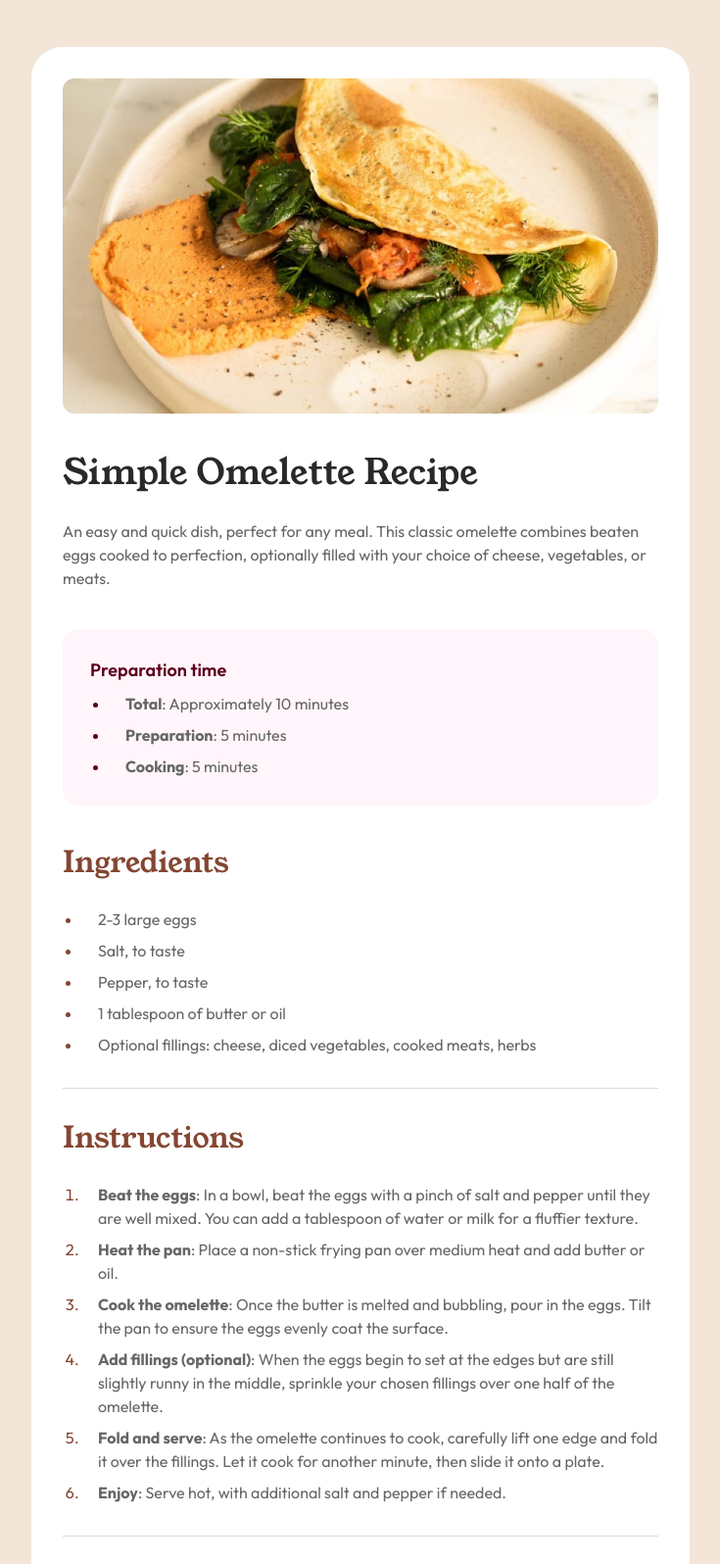
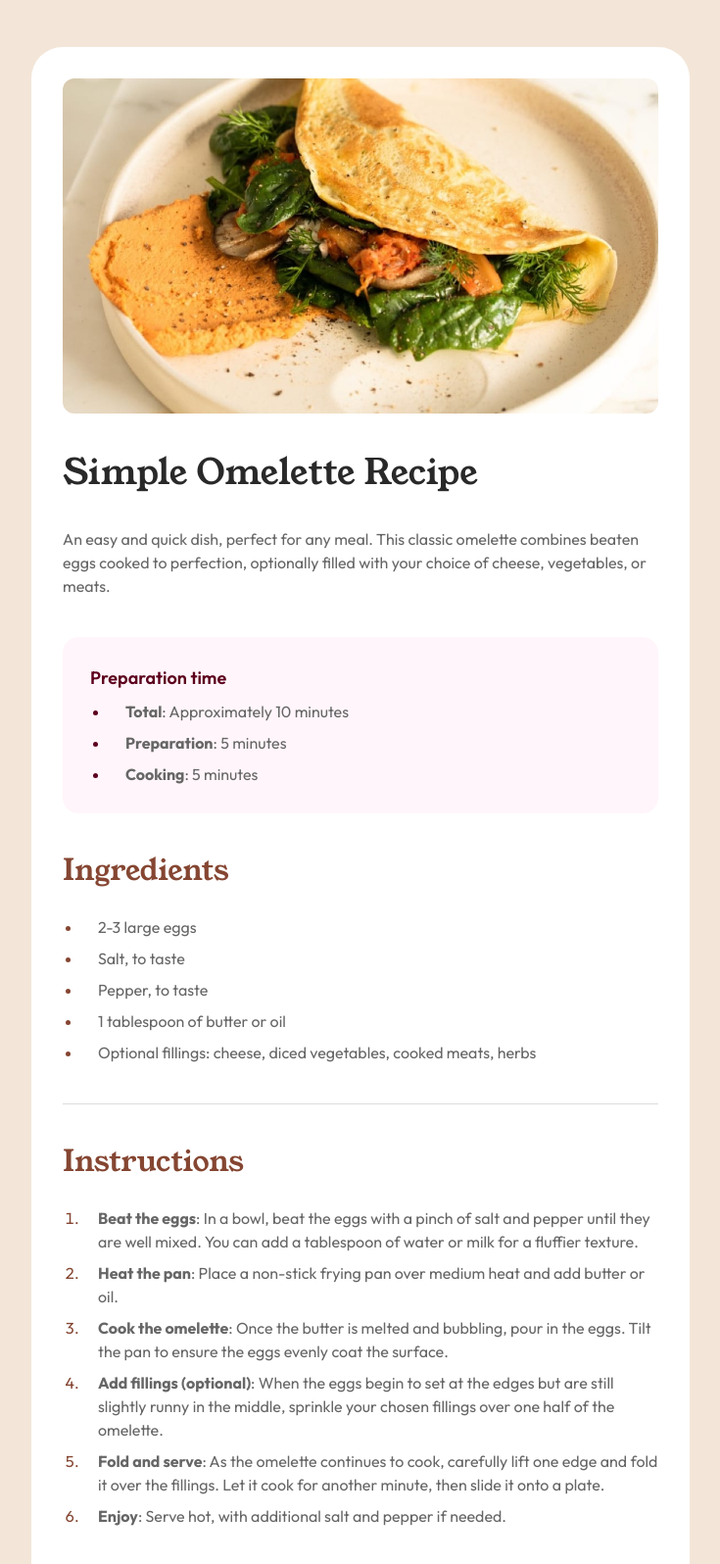
Before and after one commit to caroWD/fm_recipe_page, a website: page index.html in a window 1280 px wide. Shown: the top 1596 px of the page at 98% size, without its empty margins (272-1007 px from the left). Drawn offline with Linux system fonts and the light colour scheme.

Commit message:
CSS Styles laptop version

```diff
--- a/index.html
+++ b/index.html
@@ -15,13 +15,13 @@
 </head>
 <body>
   <div class="bg-stone-100 font-main text-white-600 md:pt-12 2lg:pt-32">
-    <div class="bg-white-50 flex flex-col gap-8 w-full max-w-2xl mx-auto md:gap-10 md:p-8 md:mb-12 md:rounded-[2rem] 2lg:mb-24 2lg:max-w-3xl">
-      <header class="flex flex-col gap-8 md:gap-10">
-        <div class="md:rounded-xl overflow-hidden">
+    <div class="bg-white-50 flex flex-col gap-8 w-full max-w-2xl mx-auto md:gap-10 md:p-8 md:mb-12 md:rounded-[2rem] 2lg:mb-24 2lg:max-w-3xl 2lg:p-10 2lg:rounded-[2.5rem]">
+      <header class="flex flex-col gap-8 md:gap-10 2lg:gap-12">
+        <div class="overflow-hidden md:rounded-xl 2lg:rounded-2xl">
           <img class="aspect-square object-cover md:aspect-video" src="./src/img/image-omelette.jpeg" alt="Omelette">
         </div>
-        <hgroup class="flex flex-col gap-7 px-8 md:px-0">
-          <h1 class="font-heading text-4xl text-white-950">Simple Omelette Recipe</h1>
+        <hgroup class="flex flex-col gap-7 px-8 md:px-0 md:gap-9">
+          <h1 class="font-heading text-4xl text-white-950 2lg:text-[2.75rem]">Simple Omelette Recipe</h1>
           <p>An easy and quick dish, perfect for any meal. This classic omelette combines beaten eggs cooked to perfection, optionally filled with your choice of cheese, vegetables, or meats.</p>
         </hgroup>
       </header>
@@ -36,7 +36,7 @@
         </div>
       </aside>
       <main class="px-8 pb-8 md:px-0 md:pb-0">
-        <section class="flex flex-col gap-8">
+        <section class="flex flex-col gap-8 md:gap-10">
           <article>
             <h2 class="font-heading text-3xl text-brown-800 mb-7">Ingredients</h2>
             <ul class="flex flex-col gap-2 list-disc list-outside ml-5 marker:text-brown-800">
```
Also changed, not shown: src/css/styles.css.
